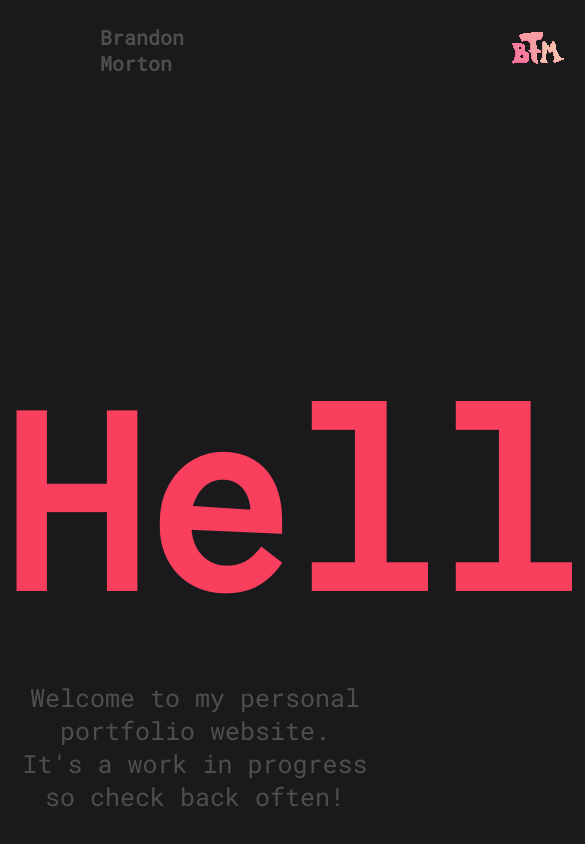
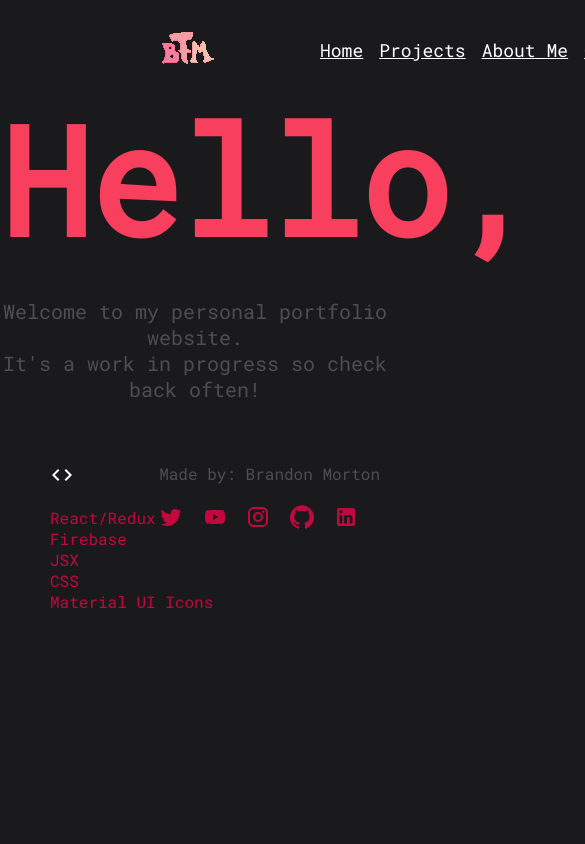
Before and after one commit to btmortondev/Website-Portfolio, a React (Create React App) app: page / in a window 390 px wide. Shown: the top 844 px of the page, 585 px wide, since content can reach past the window. Built offline with nearby package versions, Linux system fonts and the light colour scheme; the HTML template or start-up script is replaced by a standard one; a web font is replaced by a local one.

Commit message:
Media Query for Navbar and Home Page
Added media query for Home page and Navbar to be compatible with mobile viewing.

```diff
--- a/src/Home.css
+++ b/src/Home.css
@@ -64,3 +64,19 @@
 .social-icons:hover {
     color: white;
 }
+
+@media only screen and (max-width: 768px) {
+    .home-content {
+        padding-top: 0;
+    }
+
+    .homepage-greeting {
+        padding-top: 0;
+        margin-top: 80px;
+        font-size: 150px;
+    }
+
+    .homepage-subgreeting {
+        font-size: 20px;
+    }
+}
--- a/src/Navbar.css
+++ b/src/Navbar.css
@@ -57,3 +57,35 @@
     color: var(--dr-red3);
     font-size: 22px;
 }
+
+@media only screen and (max-width: 768px){
+    .nav-header {
+        position: fixed;
+        left: 0;
+        top: 0;
+        width: 100%;
+        justify-content: space-between;
+        display: flex;
+    }
+
+    .nav-header-breadcrumb {
+        margin-left: 10px;
+        visibility: hidden;
+    }
+
+    .nav-header-container {
+        margin-right: 200px;
+    }
+
+    .navLink {
+        font-size: 18px;
+    }
+
+    .navLink:hover {
+        font-size: 20px;
+    }
+
+    .nav-header-img {
+        margin-left: 20px;
+    }
+}
```
